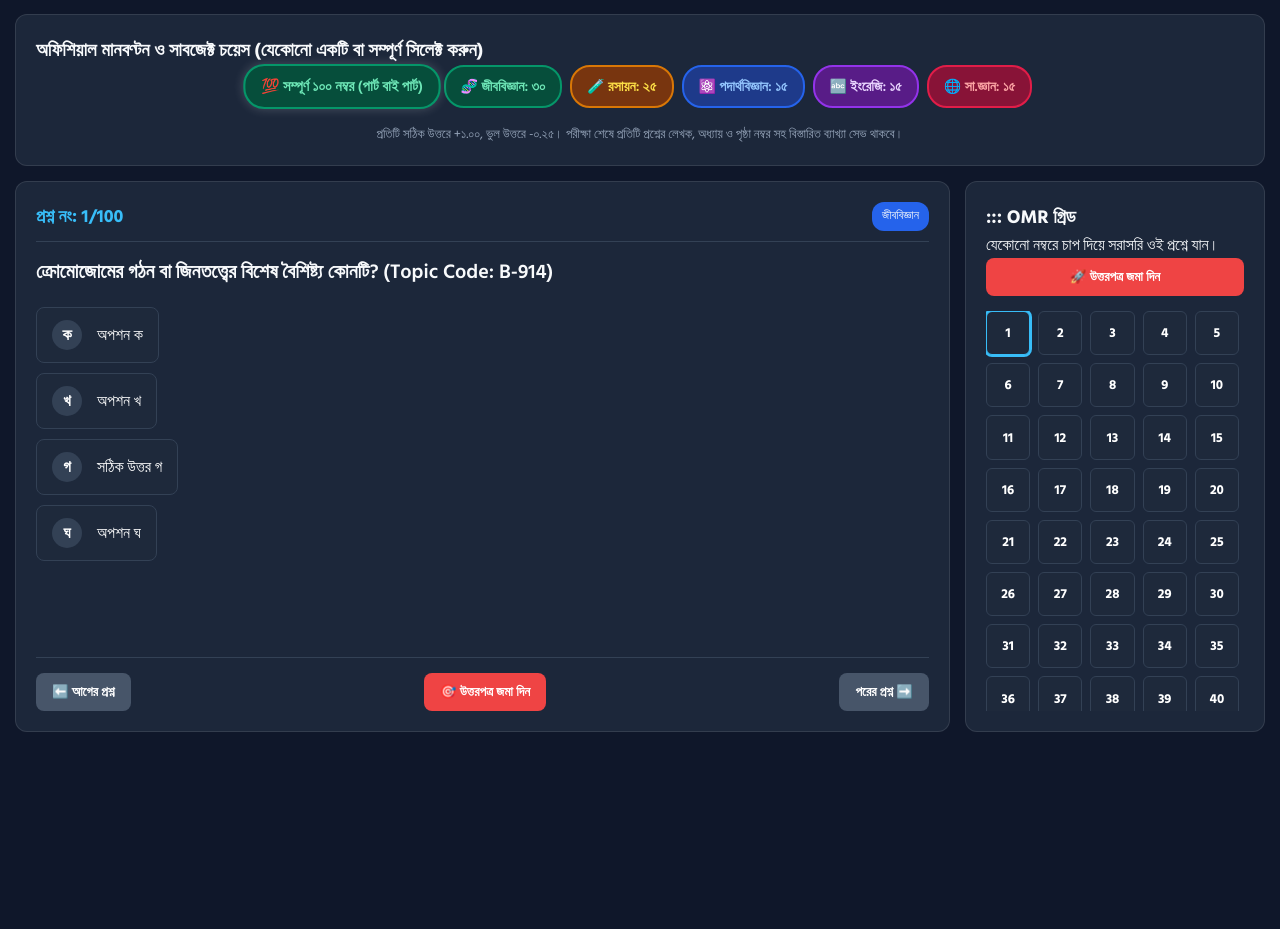
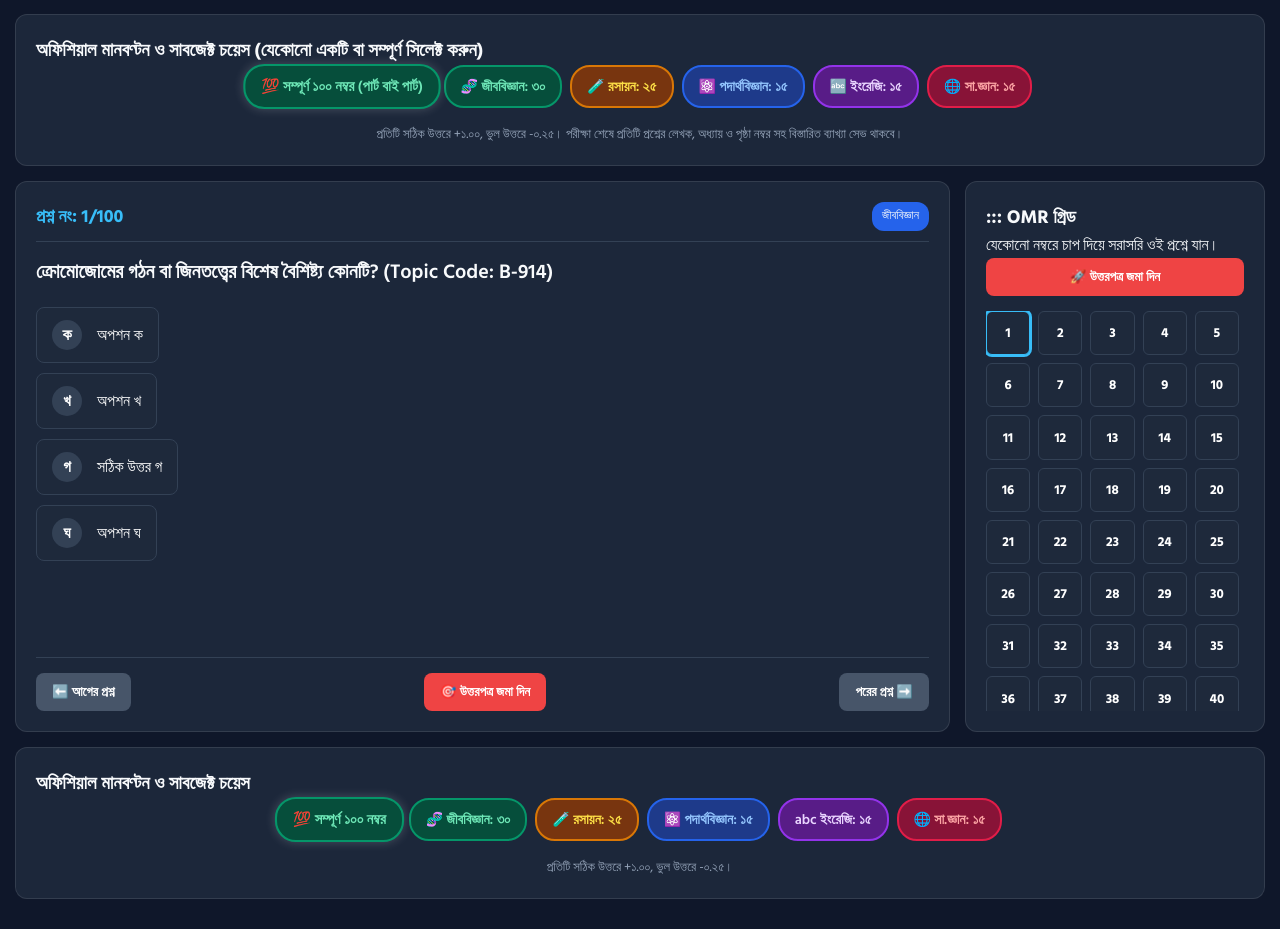
Before and after one commit to sami21-lgtm/Medical-Exam-Prep, a plain HTML site: page index.html in a window 1280 px wide. Shown: the part 123-1052 px from the top of the page. Before the commit the page ends 885 px from the top, so only its background shows below. Drawn offline with Linux system fonts and the light colour scheme.

Commit message:
Update index.html

```diff
--- a/index.html
+++ b/index.html
@@ -119,6 +119,19 @@
             <div id="history-list" class="history-list"></div>
         </div>
     </div>
+    <!-- Marks Distribution Banner -->
+<section class="distribution-card">
+    <h3>অফিশিয়াল মানবণ্টন ও সাবজেক্ট চয়েস</h3>
+    <div class="subject-badges">
+        <button class="badge bio-badge active" onclick="selectSubjectFilter('FULL', event)">💯 সম্পূর্ণ ১০০ নম্বর</button>
+        <button class="badge bio-badge" onclick="selectSubjectFilter('BIO', event)">🧬 জীববিজ্ঞান: ৩০</button>
+        <button class="badge chem-badge" onclick="selectSubjectFilter('CHEM', event)">🧪 রসায়ন: ২৫</button>
+        <button class="badge phy-badge" onclick="selectSubjectFilter('PHY', event)">⚛️ পদার্থবিজ্ঞান: ১৫</button>
+        <button class="badge eng-badge" onclick="selectSubjectFilter('ENG', event)">abc ইংরেজি: ১৫</button>
+        <button class="badge gk-badge" onclick="selectSubjectFilter('GK', event)">🌐 সা.জ্ঞান: ১৫</button>
+    </div>
+    <p class="info-text">প্রতিটি সঠিক উত্তরে +১.০০, ভুল উত্তরে -০.২৫।</p>
+</section>
 
     <script src="script.js"></script>
 </body>
```
